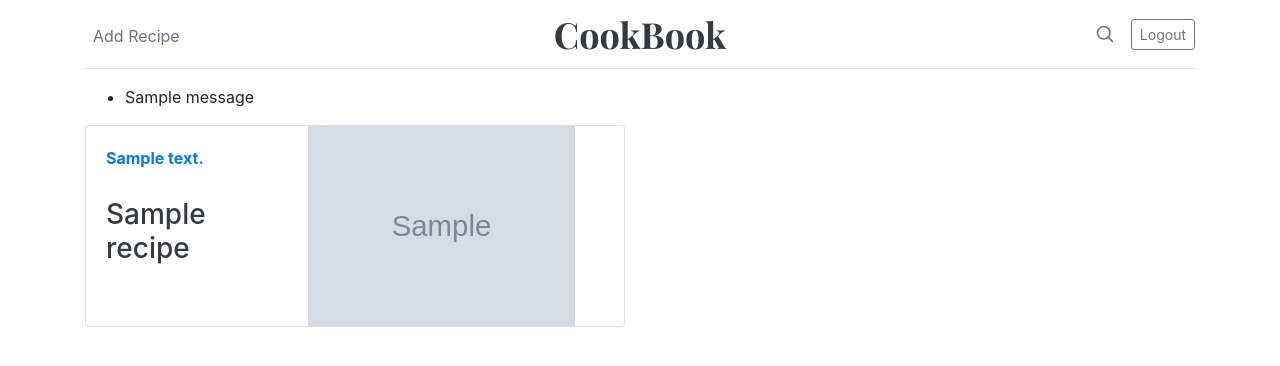
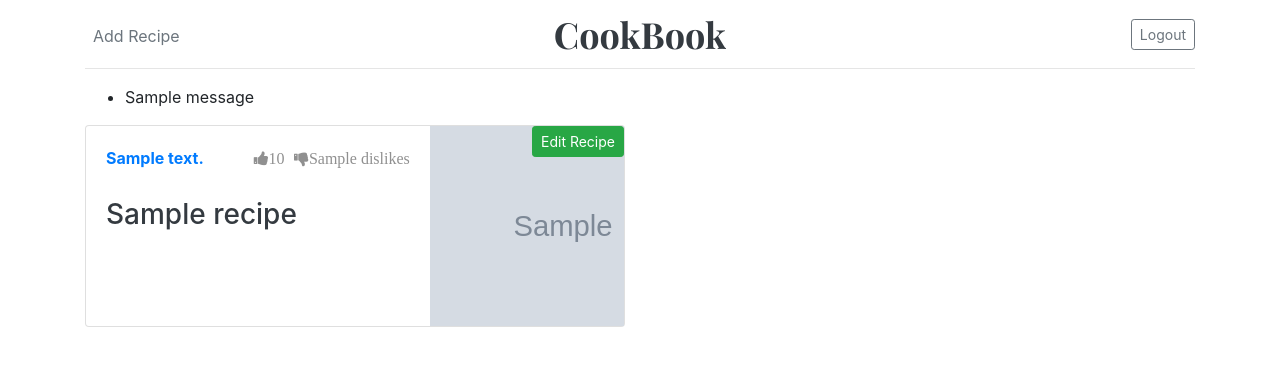
Before and after one commit to Code-Institute-Submissions/cookbook-3, a Flask app: page / in a window 1280 px wide. Shown: the top 366 px of the page. Run offline with Flask 2, Linux system fonts and the light colour scheme; the visitor is signed in with stand-in values (Sample User, id 1); grey boxes marked "Sample" are stand-in pictures; one stand-in notice (Sample message) is shown; a database or web service that is not in the repository returns one stand-in record (values such as "Sample title"); parts of the project's set-up code (start-up, migrations or seed data) failed here and were passed over; some libraries are stand-ins or nearby versions.

Commit message:
Added Edit Recipe function

```diff
--- a/app.py
+++ b/app.py
@@ -6,7 +6,7 @@ from flask_pymongo import PyMongo
 from bson.objectid import ObjectId
 from functools import wraps
 from werkzeug.security import generate_password_hash, check_password_hash
-from utils import SignUpForm, LoginForm, AddRecipe, value_in_list, update_author_data_liked_recipe
+from utils import SignUpForm, LoginForm, AddRecipe, value_in_list, update_author_data_liked_recipe, convert_to_son_obj
 
 dotenv_path = join(dirname(__file__), ".env")
 load_dotenv(dotenv_path)
@@ -32,8 +32,7 @@ def login_required(f):
 @app.route("/")
 def index():
     recipes = mongo.db.recipes.find()
-
-    return render_template("index.html", recipes=recipes)
+    return render_template("index.html", recipes=recipes, author_id=session["id"])
 
 
 @app.route('/signup', methods=['GET', 'POST'])
@@ -70,7 +69,7 @@ def login():
             session["username"] = user["username"]
             session["id"] = str(user["_id"])
             flash("You are now logged in")
-            return redirect(url_for("dashboard"))
+            return redirect(url_for("index", author_id=session["id"]))
         else:
             flash("Wrong username or password")
             return render_template("login.html", form=form)
@@ -81,13 +80,7 @@ def login():
 @login_required
 def logout():
     session.clear()
-    return render_template("index.html")
-
-@app.route("/dashboard")
-@login_required
-def dashboard():
-    recipes = mongo.db.recipes.find()
-    return render_template("dashboard.html", recipes=recipes)
+    return render_template("index.html", author_id=session["id"])
 
 @app.route("/addrecipe", methods=["GET", "POST"])
 @login_required
@@ -114,7 +107,7 @@ def addrecipe():
                 "dislikes": 0,
                 "users_liked": []
             })
-            return redirect(url_for("dashboard"))
+            return redirect(url_for("index", author_id=session["id"]))
         else:
             flash("The recipe already exist. Please choose another one. ")
             return render_template("addrecipe.html", form=form, allergens=allergens)
@@ -194,6 +187,43 @@ def dislike(recipe_id):
 
     return redirect(url_for("recipe", recipe=current_recipe, recipe_id=recipe_id, disliked=value_in_list(recipe_id, author["liked_recipe"])))
 
+@app.route("/edit_recipe/<recipe_id>", methods=["GET", "POST"])
+@login_required
+def edit_recipe(recipe_id):
+    form = AddRecipe()
+    allergens = mongo.db.allergens.find_one({"_id": ObjectId("5b2bc45ee7179a5892864417")})
+    recipes = mongo.db.recipes
+    the_recipe = recipes.find_one({"_id": ObjectId(recipe_id)})
+    cuisines = mongo.db.cuisines.find_one({"_id": ObjectId("5b2bc74ae7179a5892864640")})
+    ingredients_str = ",".join(the_recipe["ingredients"])
+
+    if request.method == "POST":
+        try:
+            recipes.update_one({"_id": ObjectId(recipe_id)},
+                            {
+                                "$set": {
+                                    "title": form.name.data.lower(),
+                                    "img_url": form.image_url.data,
+
+                                    "servings": request.form["servings"],
+                                    "cuisine": request.form["cuisine"].lower(),
+
+                                    "ingredients": form.ingredients.data.split(","),
+
+                                    "allergens": request.form.getlist('allergens'),
+                                    "description": request.form["description"].lower()
+                                }
+                            }
+                            )
+            return redirect(url_for("index", author_id=session["id"]))
+        except Exception, e:
+            flash(e)
+
+    return render_template("editrecipe.html", form=form, allergens=allergens,
+                            the_recipe=the_recipe, cuisines=cuisines,
+                            ingredients_str=ingredients_str)
+
+
 
 if __name__ == "__main__":
     app.run(host=os.environ.get("IP"),
--- a/static/css/style.css
+++ b/static/css/style.css
@@ -21,13 +21,30 @@
   text-decoration: none;
 }
 
+.card-body {
+  width: 70%;
+}
+
+.card-body-thumbs {
+  float: right;
+  color: #909090;
+}
+
+.card-body-thumbs i:first-child {
+  margin-right: 5px;
+}
+
 .card-img-wrap {
-  width: 330px;
+  width: 40%;
   height: 200px;
   overflow: hidden;
 }
 .card-img-wrap img {
   height: 100%;
+}
+.card-img-wrap a {
+  position: absolute;
+  right: 0;
 }
 .card-title {
   margin-top: 20px;
@@ -50,6 +67,10 @@
 }
 .recipe-info-pad-thumbs div:first-child {
   margin-right: 10px;
+}
+
+.recipe-cover img {
+  width:100%;
 }
 
 .recipe-allergens-wrapper,
@@ -81,3 +102,7 @@
 .recipe-subtitle-instruction {
   text-align: center;
 }
+
+form .cancel_edit {
+  margin-right: 20px;
+}
--- a/templates/base.html
+++ b/templates/base.html
@@ -28,9 +28,6 @@
                 <a class="blog-header-logo text-dark" href="{{ url_for('index') }}">CookBook</a>
             </div>
             <div class="col-4 d-flex justify-content-end align-items-center">
-                <a class="text-muted" href="#">
-                  <svg xmlns="http://www.w3.org/2000/svg" width="20" height="20" viewBox="0 0 24 24" fill="none" stroke="currentColor" stroke-width="2" stroke-linecap="round" stroke-linejoin="round" class="mx-3"><circle cx="10.5" cy="10.5" r="7.5"></circle><line x1="21" y1="21" x2="15.8" y2="15.8"></line></svg>
-                </a>
                 {% if session.logged_in %}
                 <a class="btn btn-sm btn-outline-secondary" href="{{ url_for('logout') }}">Logout</a>
                 {% else %}
--- a/templates/index.html
+++ b/templates/index.html
@@ -16,13 +16,21 @@
     {% for recipe in recipes %}
     <div class="col-md-6">
         <div class="card flex-md-row mb-4 box-shadow h-md-250">
-            <div class="card-body d-flex flex-column align-items-start">
+            <div class="card-body">
                 <strong class="d-inline-block mb-2 text-primary">{{ recipe.cuisine | capitalize }}</strong>
+                <div class="card-body-thumbs">
+                    <i class="fa fa-thumbs-up">{{ recipe.likes }}</i>
+                    <i class="fa fa-thumbs-down">{{ recipe.dislikes }}</i>
+                </div>
+
                 <h3 class="card-title">
                     <a class="text-dark" href="{{ url_for('recipe', recipe_id=recipe._id) }}">{{ recipe.title | capitalize }}</a>
                 </h3>
             </div>
             <div class="card-img-wrap">
+                {% if author_id == recipe.author_id %}
+                <a href="{{ url_for('edit_recipe', recipe_id=recipe._id) }}" type="button" class="btn btn-success btn-sm" role="button">Edit Recipe</a>
+                {% endif %}
                 <img class="" src="{{ recipe.img_url }}" alt="Card image cap">
             </div>
         </div>
--- a/utils.py
+++ b/utils.py
@@ -75,7 +75,7 @@ class AddRecipe(FlaskForm):
     image_url = URLField("Image URL",
                         validators=[InputRequired()],
                         render_kw={"placeholder": "http://..."})
-    cuisine  = SelectField("Cuisines", choices=cuisine,
+    cuisine  = SelectField("Cuisine", choices=cuisine,
                             validators=[InputRequired()])
     servings = SelectField("Servings",
                             choices=[("1", "1"), ("2", "2"), ("3", "3"), ("4", "4"), ("5", "5")],
```
Also changed, not shown: templates/dashboard.html (deleted, +0 -36 lines), templates/editrecipe.html (added, +75 -0 lines).
